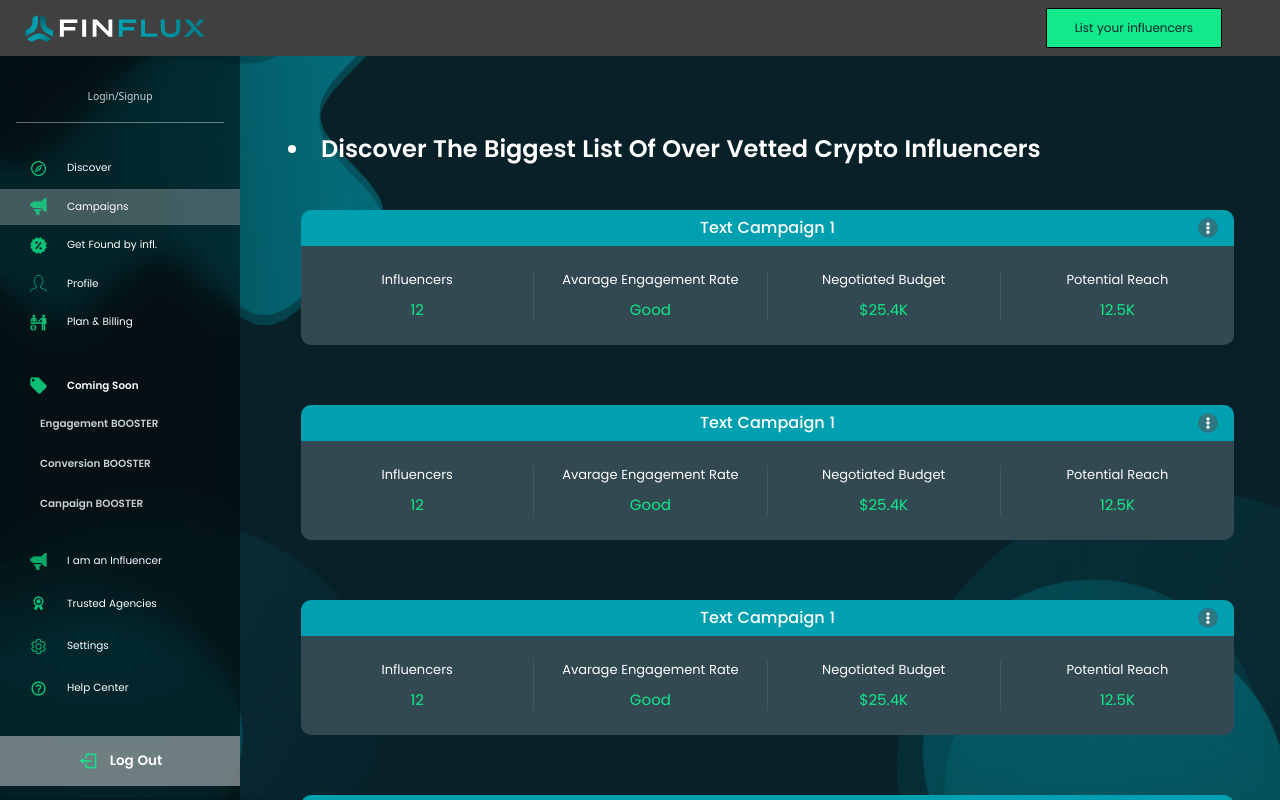
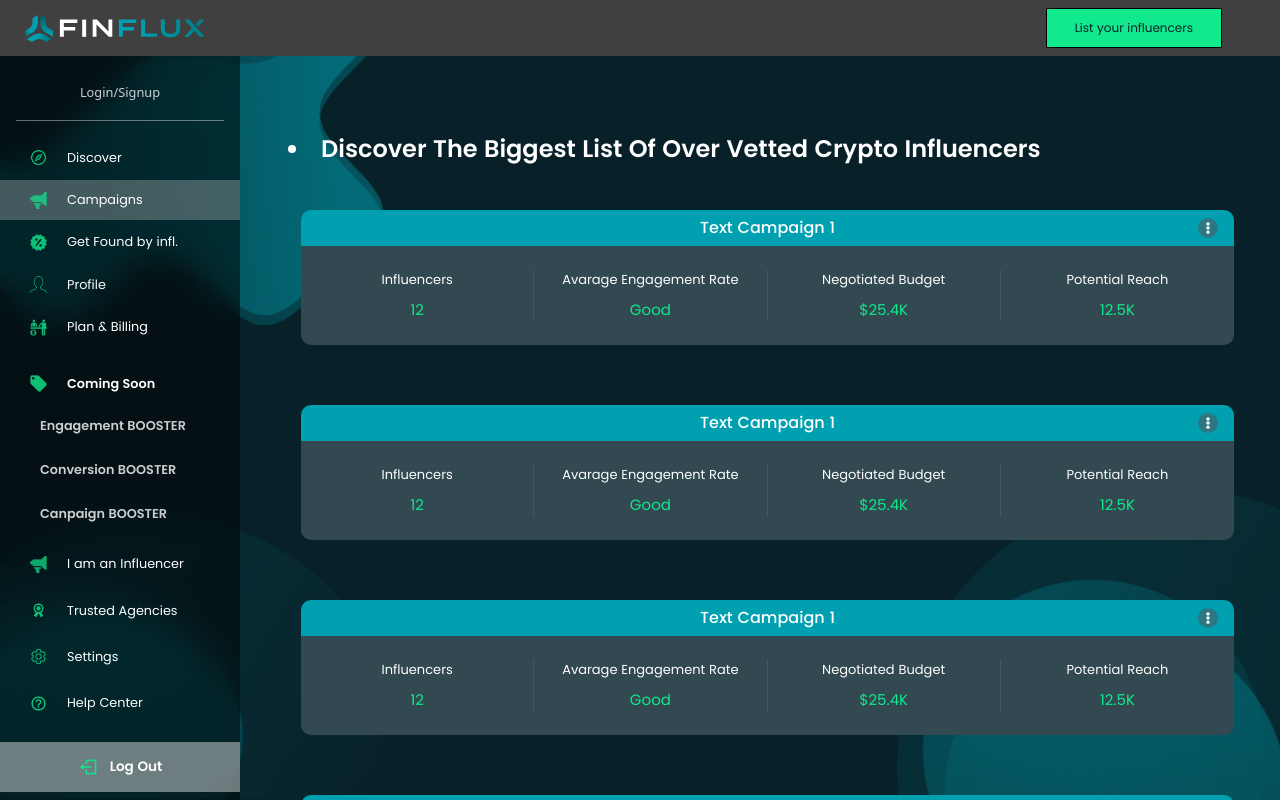
Before and after one commit to devlancer412/influx-frontend, a Next.js app: page /campaign in a window 1280 px wide. Built offline with nearby package versions, Linux system fonts and the light colour scheme.

Commit message:
sidebar font size fix

```diff
--- a/components/layout/Sidebar.tsx
+++ b/components/layout/Sidebar.tsx
@@ -86,7 +86,7 @@ const Sidebar: React.FC = () => {
             </h5>
           </>
         ) : (
-          <h5 className='text-[#FFFFFFC8] text-[1.3vh] leading-[2.5vh] 2xl:text-[1.6vh] 2xl:leading-[3vh] font-medium'>
+          <h5 className='text-[#FFFFFFC8] text-[1.6vh] leading-[3vh] custom:text-[1.3vh] custom:leading-[2.5vh] font-medium'>
             Login/Signup
           </h5>
         )}
@@ -100,7 +100,7 @@ const Sidebar: React.FC = () => {
               } flex flex-row justify-start items-center hover:cursor-pointer`}
             >
               <Image src={page.iconUrl} width={'17vh'} height={'17vh'} />
-              <h3 className='text-white font-poppins text-[1.3vh] leading-[2.5vh] 2xl:text-[1.6vh] 2xl:leading-[3vh] ml-[20px]'>
+              <h3 className='text-white font-poppins text-[1.6vh] leading-[3vh] custom:text-[1.3vh] custom:leading-[2.5vh] ml-[20px]'>
                 {page.title}
               </h3>
             </div>
@@ -122,7 +122,7 @@ const Sidebar: React.FC = () => {
                 width={'17vh'}
                 height={'17vh'}
               />
-              <h3 className='text-white font-poppins ml-[20px] font-semibold text-[1.3vh] leading-[2.5vh] 2xl:text-[1.6vh] 2xl:leading-[3vh]'>
+              <h3 className='text-white font-poppins ml-[20px] font-semibold text-[1.6vh] leading-[3vh] custom:text-[1.3vh] custom:leading-[2.5vh]'>
                 Coming Soon
               </h3>
             </div>
@@ -130,7 +130,7 @@ const Sidebar: React.FC = () => {
               {comingsoons.map((title: string) => (
                 <h3
                   key={title}
-                  className='text-white font-poppins font-semibold hover:cursor-pointe text-[1.3vh] leading-[2.5vh] 2xl:text-[1.6vh] 2xl:leading-[3vh]'
+                  className='text-white font-poppins font-semibold hover:cursor-pointe text-[1.6vh] leading-[3vh] custom:text-[1.3vh] custom:leading-[2.5vh]'
                 >
                   {title}
                 </h3>
@@ -148,7 +148,7 @@ const Sidebar: React.FC = () => {
               } flex flex-row justify-start items-center hover:cursor-pointer`}
             >
               <Image src={page.iconUrl} width={'17vh'} height={'17vh'} />
-              <h3 className='text-white font-poppins ml-[20px] text-[1.3vh] leading-[2.5vh] 2xl:text-[1.6vh] 2xl:leading-[3vh]'>
+              <h3 className='text-white font-poppins ml-[20px] text-[1.6vh] leading-[3vh] custom:text-[1.3vh] custom:leading-[2.5vh]'>
                 {page.title}
               </h3>
             </div>
--- a/tailwind.config.js
+++ b/tailwind.config.js
@@ -1,22 +1,36 @@
-const defaultTheme = require("tailwindcss/defaultTheme");
+const defaultTheme = require('tailwindcss/defaultTheme');
 
 /** @type {import('tailwindcss').Config} */
 module.exports = {
   content: [
-    "./pages/**/*.{js,ts,jsx,tsx}",
-    "./components/**/*.{js,ts,jsx,tsx}",
+    './pages/**/*.{js,ts,jsx,tsx}',
+    './components/**/*.{js,ts,jsx,tsx}',
   ],
   theme: {
     screens: {
-      xs: "375px",
-      ...defaultTheme.screens
+      xs: '375px',
+      sm: '640px',
+      // => @media (min-width: 640px) { ... }
+
+      md: '768px',
+      // => @media (min-width: 768px) { ... }
+
+      lg: '1024px',
+      // => @media (min-width: 1024px) { ... }
+
+      xl: '1280px',
+      // => @media (min-width: 1280px) { ... }
+
+      '2xl': '1536px',
+      // => @media (min-width: 1536px) { ... }
+      custom: '1600px',
     },
     extend: {
       fontFamily: {
         poppins: ['Poppins', 'sans-serif'],
       },
       backgroundPosition: {
-        'fragment': 'left top, left bottom, right bottom'
+        fragment: 'left top, left bottom, right bottom',
       },
       backgroundSize: {
         '10%': '10%',
@@ -24,8 +38,8 @@ module.exports = {
         '30%': '30%',
         '40%': '40%',
         '50%': '50%',
-      }
+      },
     },
   },
   plugins: [],
-}
+};
```
